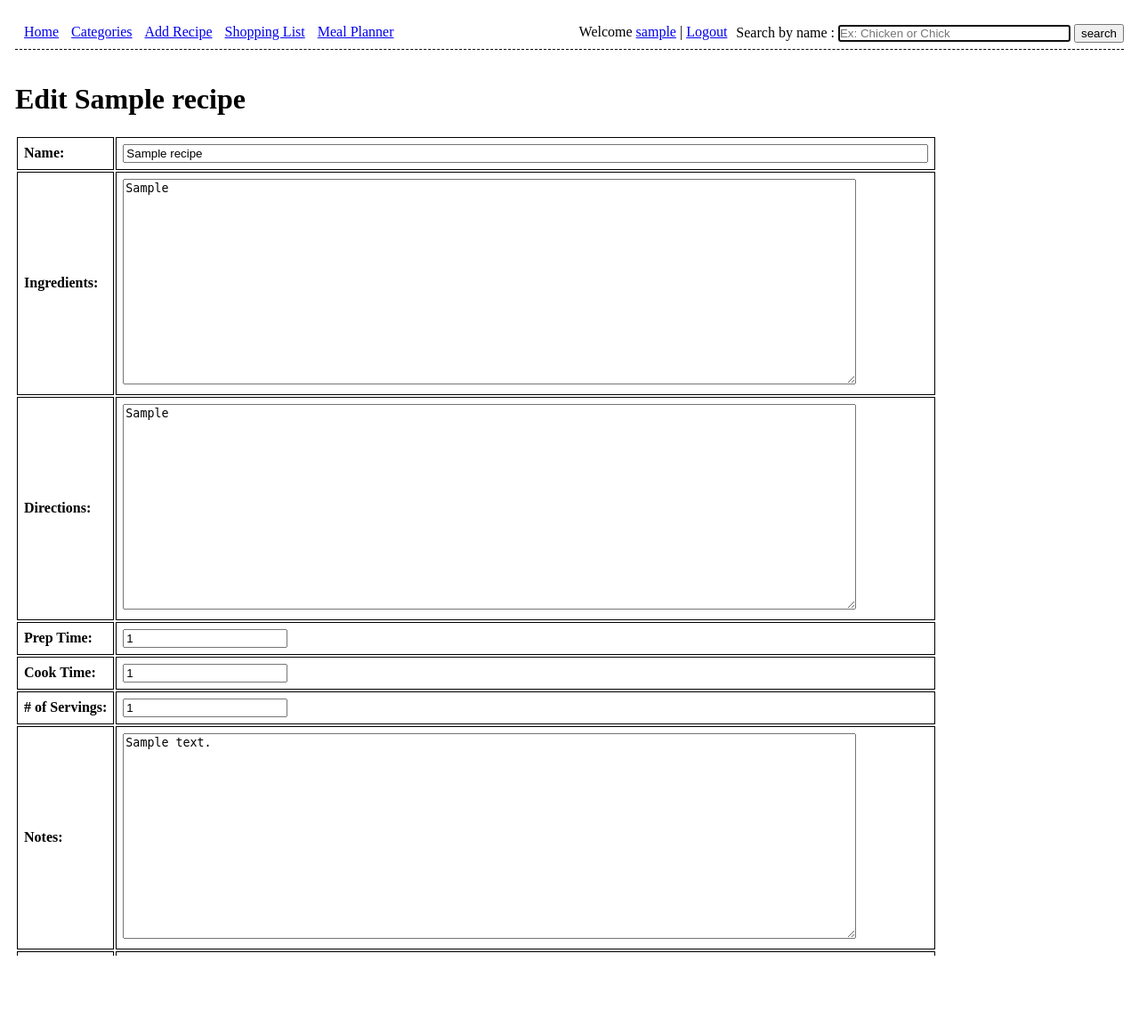
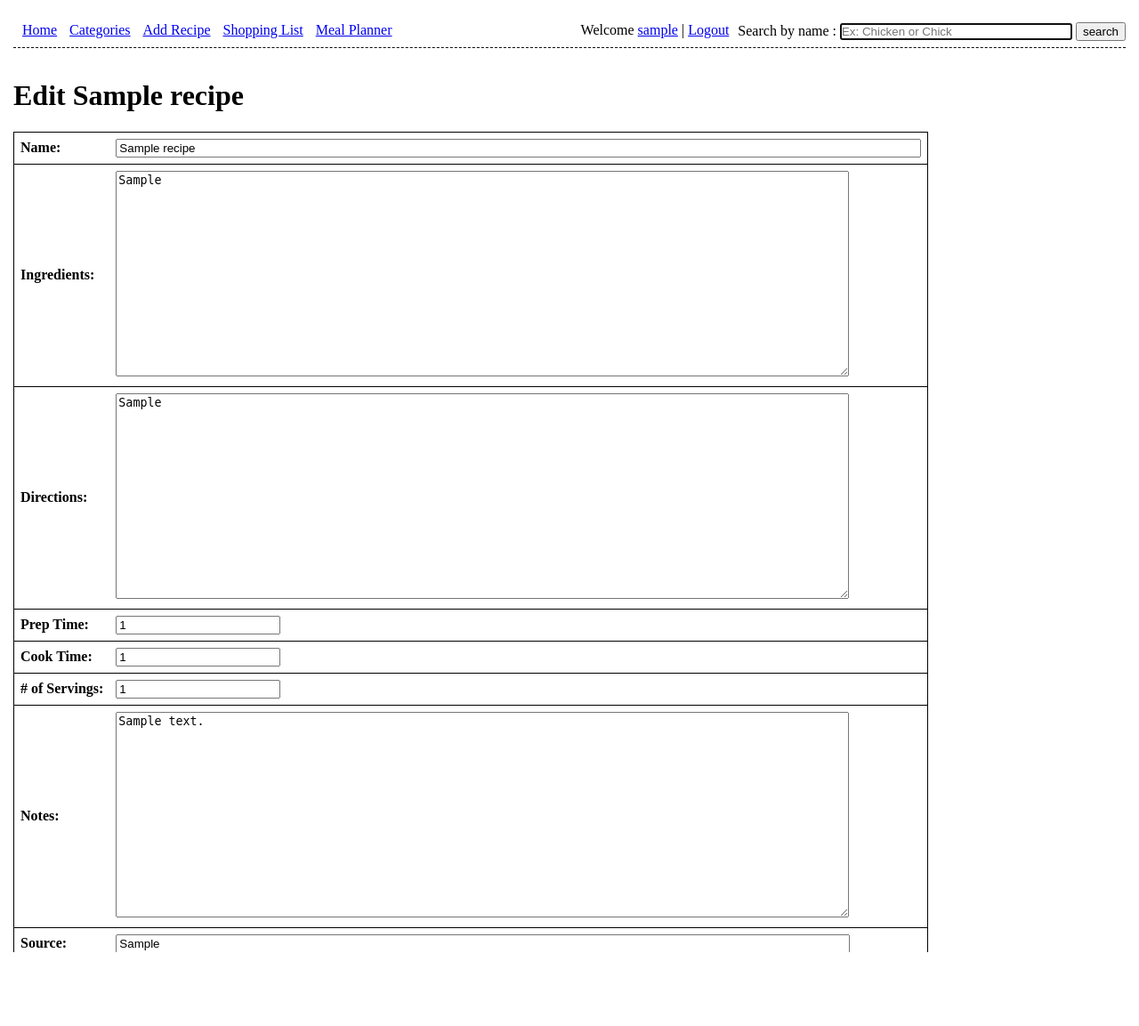
Before and after one commit to castertr0y357/RecipeBook, a Django app: a page that uses templates/RecipeBook/base_page.html in a window 1280 px wide. Shown: the whole page at 89% size. Run offline with Django 3.2, Linux system fonts and the light colour scheme; a user stored in the database is signed in; tables that the repository leaves empty hold one stand-in row (values such as "Sample post"); some libraries are stand-ins or nearby versions.

Commit message:
Improvement: - page formatting complete

```diff
--- a/RecipeBook/static/RecipeBook/css/table_1.6.css
+++ b/RecipeBook/static/RecipeBook/css/table_1.4.css
@@ -17,11 +17,22 @@
 
 .recipe {}
 
-.recipe tr {
-    border: 1px solid black;
+.recipe table{
     border-collapse: collapse;
 }
 
 .recipe td {
-    border: none;
+    border-top: 1px solid black;
+    border-bottom: 1px solid black;
+    border-spacing: 0;
 }
+
+.recipe td:first-child {
+    border-left: 1px solid black;
+    border-right: none;
+}
+
+.recipe td:last-child {
+    border-left: none;
+    border-right: 1px solid black;
+}
--- a/templates/RecipeBook/add_recipe.html
+++ b/templates/RecipeBook/add_recipe.html
@@ -9,7 +9,7 @@
         <div class="long_scrolling">
             <form method="post">
                 {% csrf_token %}
-                <table class="recipe" style="text-align: left; padding-bottom: 10px">
+                <table class="recipe" style="text-align: left; padding-bottom: 10px; border-collapse: collapse">
                     <tr>
                         <td><b>{{ recipe_add_form.recipe_name.label_tag }}</b></td>
                         <td>{{ recipe_add_form.recipe_name }}</td>
@@ -47,7 +47,9 @@
                         <td>{{ recipe_add_form.category_input }}</td>
                     </tr>
                 </table>
-                <input type="submit" value="Save">
+                <div style="padding-top: 5px">
+                    <input type="submit" value="Save">
+                </div>
             </form>
         </div>
     {% endblock body %}
--- a/templates/RecipeBook/base_page.html
+++ b/templates/RecipeBook/base_page.html
@@ -10,7 +10,7 @@
 
     <!--CSS files-->
     <link rel="stylesheet" href="{% static "RecipeBook/css/nav_ul_0.10.css" %}"/>
-    <link rel="stylesheet" href="{% static "RecipeBook/css/table_1.6.css" %}"/>
+    <link rel="stylesheet" href="{% static "RecipeBook/css/table_1.4.css" %}"/>
     <link rel="stylesheet" href="{% static "RecipeBook/css/scrolling_1.5.css" %}"/>
 
     {% block title %}
@@ -26,7 +26,7 @@
     {% endblock head %}
 </head>
 <body>
-    <table style="width: 100%">
+    <table style="width: 100%; border-spacing: 0; border-collapse: collapse">
         <tr style="width: 100%">
             <td style="width: 100%; border: none">
                 <header id="nav_header" style="background: white; border-bottom: dashed 1px #000000">
--- a/templates/RecipeBook/edit_recipe.html
+++ b/templates/RecipeBook/edit_recipe.html
@@ -9,8 +9,43 @@
         <div class="long_scrolling">
             <form method="post">
                 {% csrf_token %}
-                <table style="text-align: left; padding-bottom: 10px">
-                    {{ recipe_edit_form.as_table }}
+                <table class="recipe" style="text-align: left; padding-bottom: 10px; border-collapse: collapse">
+                    <tr>
+                        <td><b>{{ recipe_edit_form.recipe_name.label_tag }}</b></td>
+                        <td><b>{{ recipe_edit_form.recipe_name }}</b></td>
+                    </tr>
+                    <tr>
+                        <td><b>{{ recipe_edit_form.ingredients_list.label_tag }}</b></td>
+                        <td><b>{{ recipe_edit_form.ingredients_list }}</b></td>
+                    </tr>
+                    <tr>
+                        <td><b>{{ recipe_edit_form.directions.label_tag }}</b></td>
+                        <td><b>{{ recipe_edit_form.directions }}</b></td>
+                    </tr>
+                    <tr>
+                        <td><b>{{ recipe_edit_form.prep_time.label_tag }}</b></td>
+                        <td><b>{{ recipe_edit_form.prep_time }}</b></td>
+                    </tr>
+                    <tr>
+                        <td><b>{{ recipe_edit_form.cook_time.label_tag }}</b></td>
+                        <td><b>{{ recipe_edit_form.cook_time }}</b></td>
+                    </tr>
+                    <tr>
+                        <td><b>{{ recipe_edit_form.servings.label_tag }}</b></td>
+                        <td><b>{{ recipe_edit_form.servings }}</b></td>
+                    </tr>
+                    <tr>
+                        <td><b>{{ recipe_edit_form.notes.label_tag }}</b></td>
+                        <td><b>{{ recipe_edit_form.notes }}</b></td>
+                    </tr>
+                    <tr>
+                        <td><b>{{ recipe_edit_form.source.label_tag }}</b></td>
+                        <td><b>{{ recipe_edit_form.source }}</b></td>
+                    </tr>
+                    <tr>
+                        <td><b>{{ recipe_edit_form.category_input.label_tag }}</b></td>
+                        <td><b>{{ recipe_edit_form.category_input }}</b></td>
+                    </tr>
                 </table>
                 <div style="padding-top: 5px">
                     <input type="submit" value="Save">
```
Also changed, not shown: templates/RecipeBook/recipe_detail.html (+6 -4 lines).
